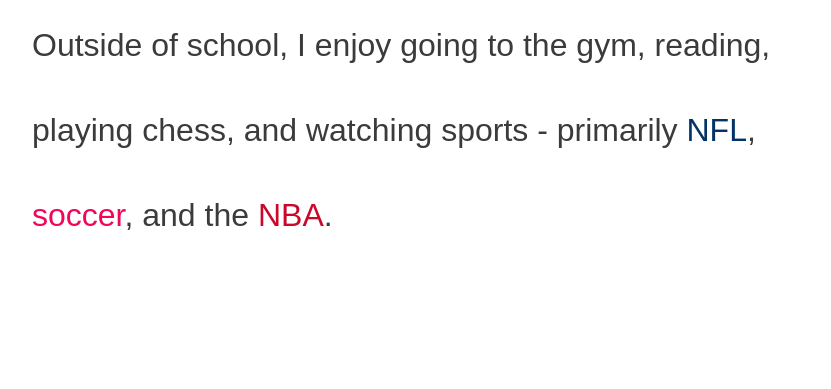
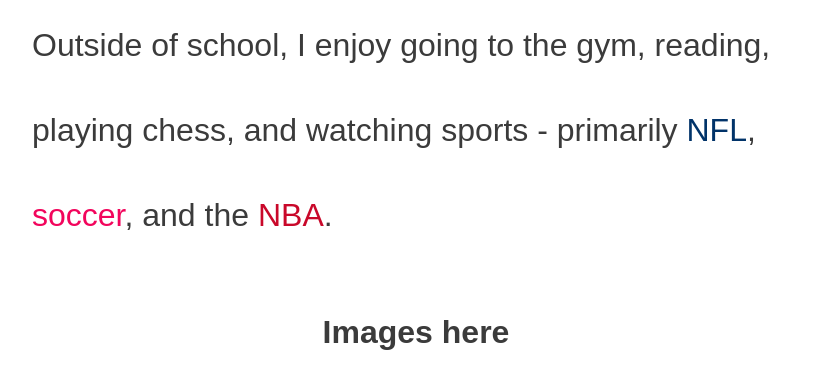
Before and after one commit to srikaryallala/srikaryallala.github.io, a plain HTML site: page aboutme.html in a window 1280 px wide. Shown: the part 591-980 px from the top of the page, without its empty margins (224-1055 px from the left). Before the commit the page ends 881 px from the top, so only its background shows below. Drawn offline with Linux system fonts and the light colour scheme.

Commit message:
placeholder text for images

```diff
--- a/aboutme.html
+++ b/aboutme.html
@@ -21,6 +21,8 @@
       style="color: #013369">NFL</span>, <span style="color: #F2055C">soccer</span>, and the <span
       style="color: #C9082A">NBA</span>.
   </p>
+
+  <p style="text-align: center; font-weight: bold;"> Images here </p>
 </body>
 
 </html>
```
